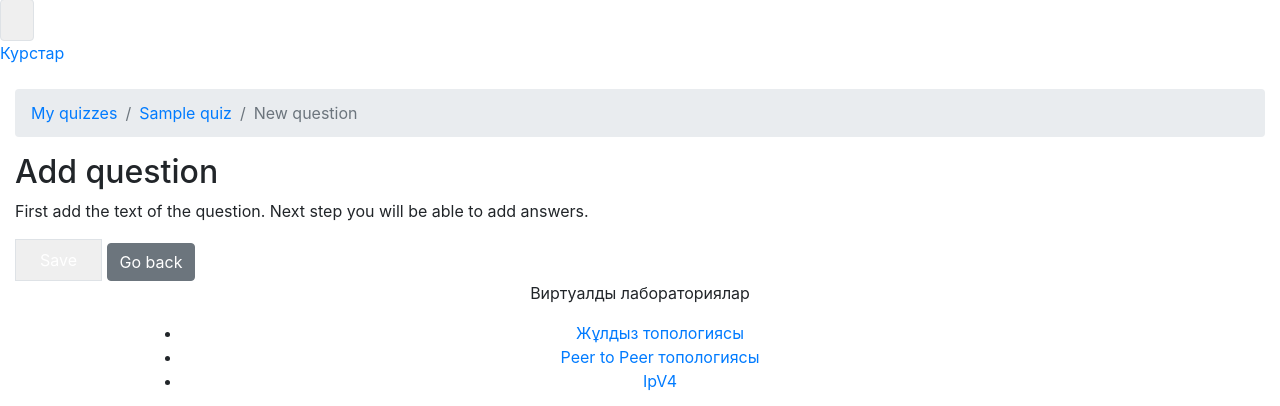
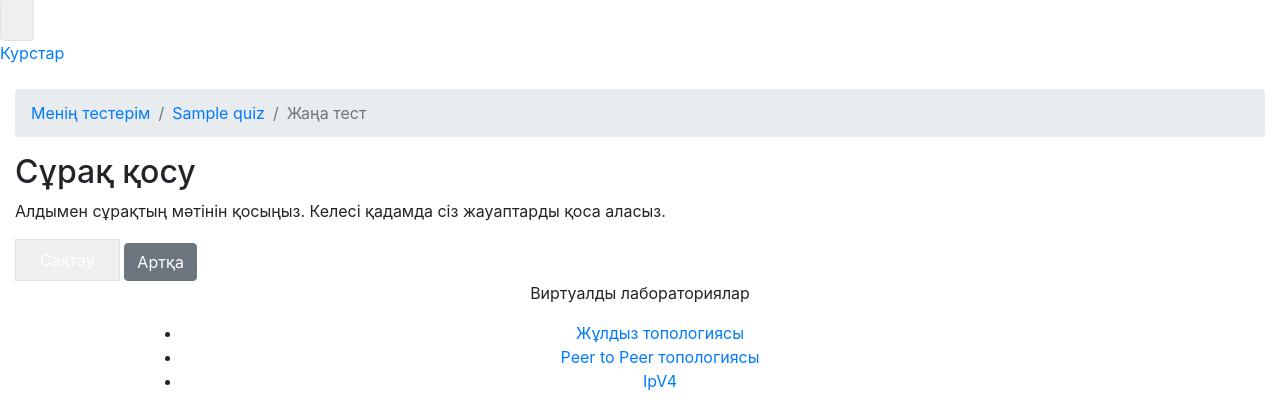
Before and after one commit to Bekbo01/testdjango, a Django app: template students/templates/students/teacher/question_add_form.html in a window 1280 px wide. Shown: the part 301-707 px from the top of the page. Run offline with Django 3.2, Linux system fonts and the light colour scheme; the template is opened without the code that fills it: most values are stand-ins (such as "Sample title", 1, 10 or a date in 2020); parts of the project's set-up code (start-up, migrations or seed data) failed here and were passed over; some libraries are stand-ins or nearby versions.

Commit message:
Update question_add_form.html

```diff
--- a/students/templates/students/teacher/question_add_form.html
+++ b/students/templates/students/teacher/question_add_form.html
@@ -10,20 +10,20 @@
     <div class="quiz">
         <nav aria-label="breadcrumb">
             <ol class="breadcrumb">
-              <li class="breadcrumb-item"><a href="{% url 'teacher_quiz_change_list' %}">{% trans 'My quizzes' %}</a></li>
+              <li class="breadcrumb-item"><a href="{% url 'teacher_quiz_change_list' %}">{% trans 'Менің тестерім' %}</a></li>
               <li class="breadcrumb-item"><a href="{% url 'teacher_update_quiz' quiz.pk %}">{{ quiz.name }}</a></li>
-              <li class="breadcrumb-item active" aria-current="page">{% trans 'New question' %}</li>
+              <li class="breadcrumb-item active" aria-current="page">{% trans 'Жаңа тест' %}</li>
             </ol>
         </nav>
 
-        <h2>{% trans 'Add question' %}</h2>
-        <p>{% trans 'First add the text of the question. Next step you will be able to add answers.' %}</p>
+        <h2>{% trans 'Сұрақ қосу' %}</h2>
+        <p>{% trans 'Алдымен сұрақтың мәтінін қосыңыз. Келесі қадамда сіз жауаптарды қоса аласыз.' %}</p>
 
         <form method="post" novalidate>
             {% csrf_token %}
             {{ form|crispy }}
-            <button class="bg-teal-600 hover:bg-teal-700 text-white text-sm px-4 py-2  border rounded-full" type="submit">{% trans 'Save' %}</button>
-            <a href="{% url 'teacher_update_quiz' quiz.pk %}" class="btn btn-secondary" role="button">{% trans 'Go back' %}</a>
+            <button class="bg-teal-600 hover:bg-teal-700 text-white text-sm px-4 py-2  border rounded-full" type="submit">{% trans 'Сақтау' %}</button>
+            <a href="{% url 'teacher_update_quiz' quiz.pk %}" class="btn btn-secondary" role="button">{% trans 'Артқа' %}</a>
         </form>
     </div>
 </div>
```
